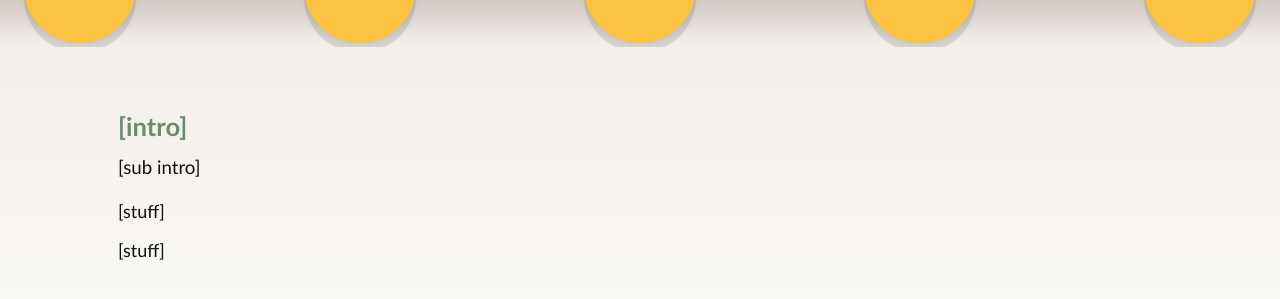
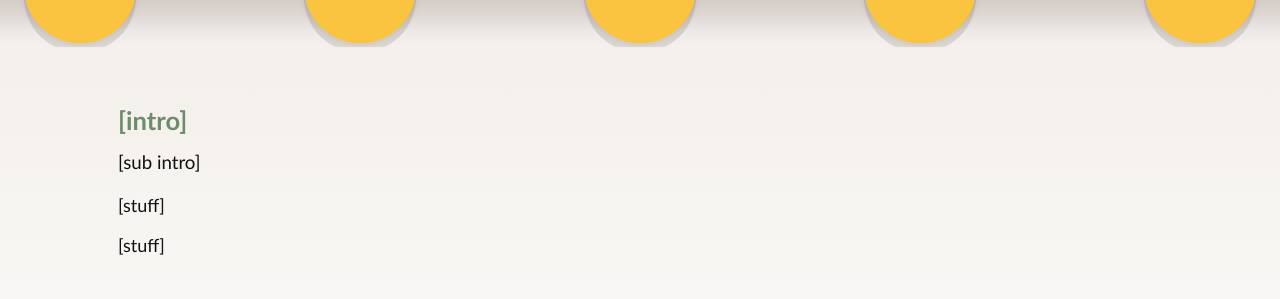
Before and after one commit to AnthroSafetyWarrior/GoldenTrowelProject, a Jekyll site: the page built from _pages/contact.html, in a window 1280 px wide. Shown: the part 361-660 px from the top of the page. Built offline with Jekyll 4.4.1, drawn with Linux system fonts in a browser that asks for light colours.

Commit message:
updating name

```diff
--- a/_layouts/default.html
+++ b/_layouts/default.html
@@ -87,7 +87,7 @@
   margin-top:-18px;
   padding-top:0;
   /* just a little real padding; shadows can overflow below */
-  padding-bottom: clamp(2px, .4vw, 8px);
+  padding-bottom:0;
   min-height: clamp(100px, 8vw, 120px);
   position: relative;
   overflow: visible;
```
